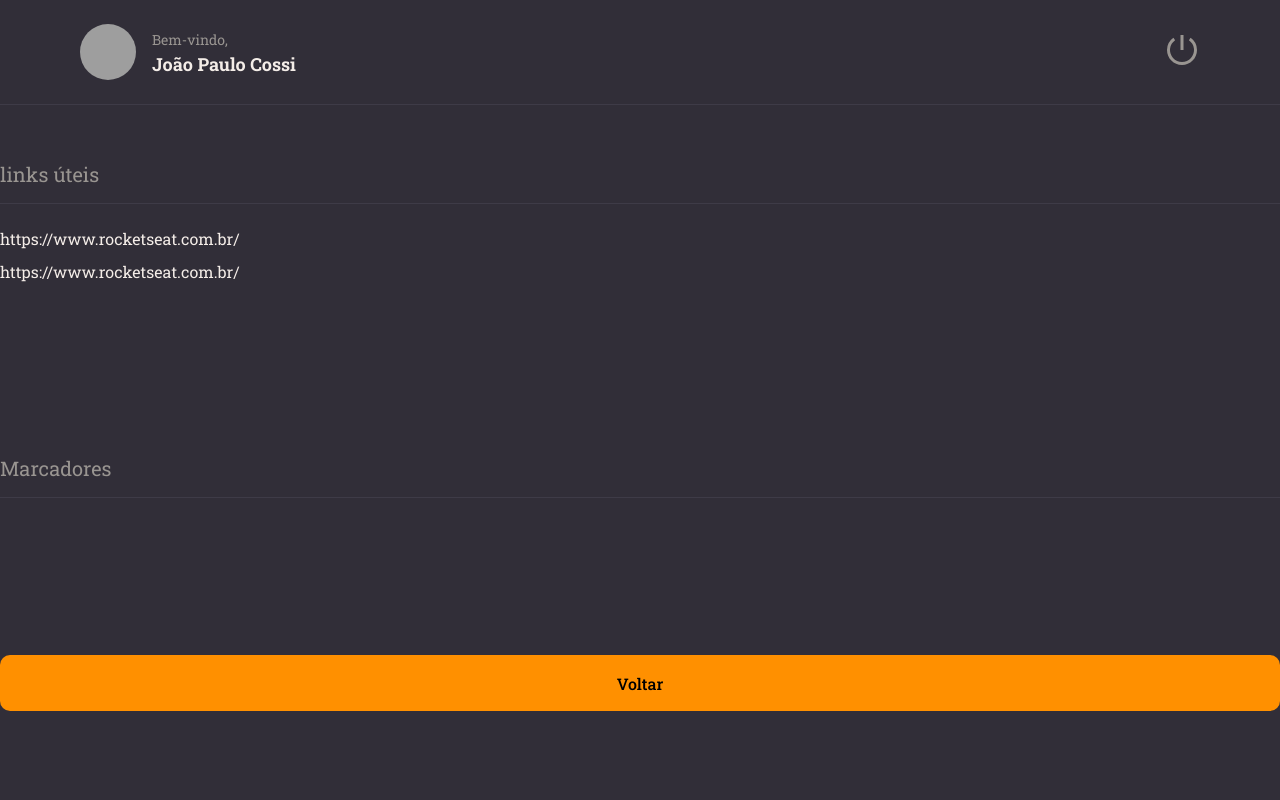
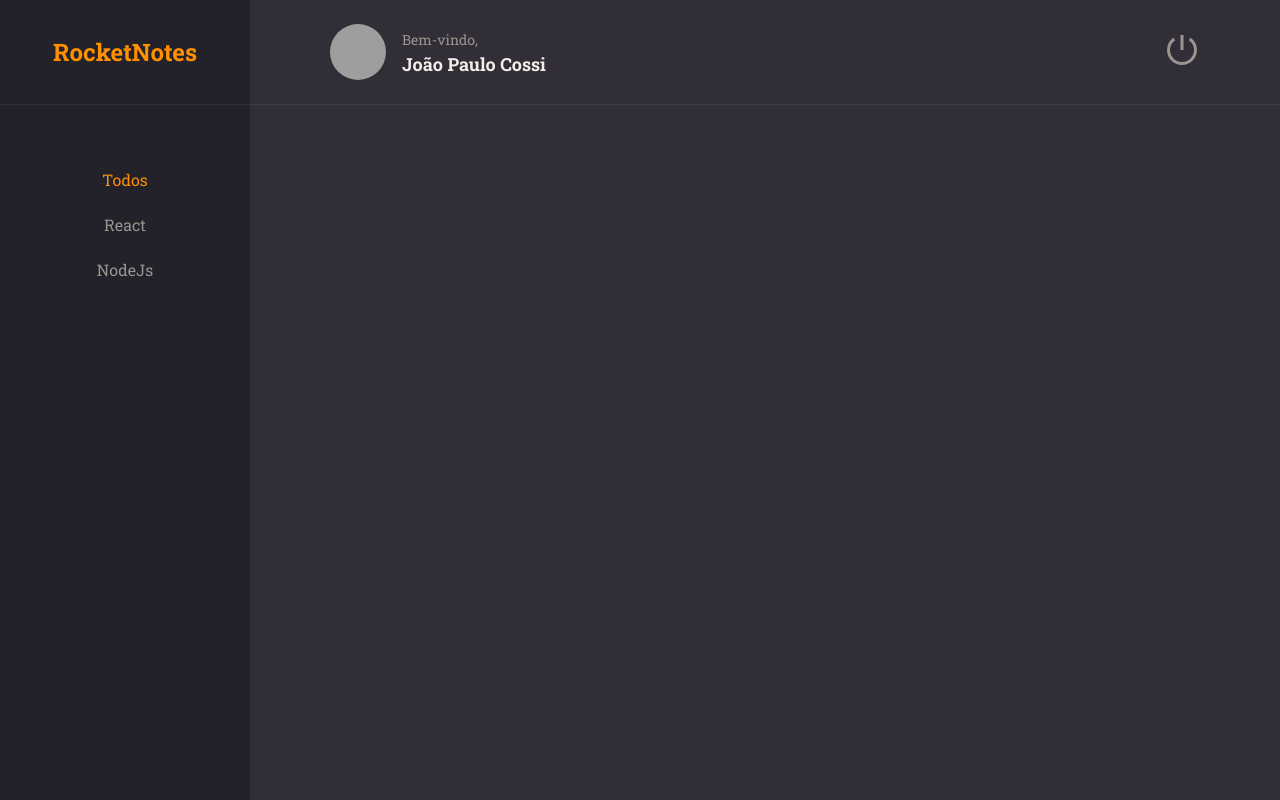
Before and after one commit to jpcossi/RocketNotes-React, a React (Vite) app in the folder rocketnotes/: page / in a window 1280 px wide. Shown: the top 800 px of the page. Built offline with nearby package versions, Linux system fonts and the light colour scheme; grey boxes are pictures that could not be loaded.

Commit message:
new page Home

```diff
--- a/rocketnotes/src/Pages/App/index.jsx
+++ b/rocketnotes/src/Pages/App/index.jsx
@@ -1,13 +1,32 @@
-import { Button } from '../../components/Button/index.jsx'
-import { Header } from '../../components/Header/index.jsx'
-import { Section} from '../../components/Section/index.jsx'
+import { Button } from '../../components/Button'
+import { ButtonText } from '../../components/ButtonText'
+import { Header } from '../../components/Header'
+import { Section} from '../../components/Section'
+import { Tag } from '../../components/Tags'
 
-import { Container, Links} from './styles.js'
+import { Container, Links, Content} from './styles.js'
 
 export function App(){
   return(
     <Container>
       <Header/>
+      <main>
+        <Content>
+          <ButtonText title="Excluir Nota"></ButtonText>
+          <h1>Introdução ao React</h1>
+          <p>
+            Et quis elit do enim veniam magna aute fugiat pariatur officia deserunt.
+             Do commodo commodo pariatur qui sit ad irure. Enim anim laboris mollit
+              deserunt nostrud culpa. Laborum in adipisicing quis occaecat minim tempor
+               est incididunt est.Commodo irure aliquip ex cillum mollit do consequat
+                commodo aute voluptate est cillum labore minim. Pariatur aliqua do
+                reprehenderit cupidatat sit esse eiusmod velit nisi anim nulla esse
+                 occaecat. Non qui aute reprehenderit irure. Cupidatat id laboris duis
+                  nisi occaecat sit enim fugiat do anim. Ullamco voluptate Lorem sunt
+                   culpa elit. Nisi nulla quis mollit ea ex cupidatat elit irure et
+                    fugiat officia. Tempor deserunt consequat incididunt quis veniam
+                     anim incididunt deserunt cillum Lorem cupidatat quis.
+          </p>
           <Section title="links úteis" >
                 <Links>
                   <li>
@@ -20,11 +39,13 @@ export function App(){
           </Section>
 
           <Section title ="Marcadores">
-
+            <Tag title="express"/>
+            <Tag title="node"/>
           </Section>
 
           <Button title="Voltar"/>
-
+        </Content>
+      </main>
     </Container>
   )
 }
--- a/rocketnotes/src/Pages/App/styles.js
+++ b/rocketnotes/src/Pages/App/styles.js
@@ -8,6 +8,14 @@ export const Container = styled.div`
     grid-template-areas:
     "header"
     "content";
+
+    > main{
+        grid-area: content;
+        overflow-y: scroll;
+        padding: 64px 0;
+
+    }
+
 `
 
 export const Links = styled.ul`
@@ -21,3 +29,25 @@ export const Links = styled.ul`
         }
     }
 `
+export const Content = styled.div`
+    max-width: 550px;
+    margin: 0 auto;
+    display: flex;
+    flex-direction: column;
+
+    > button:first-child{
+        align-self: end;
+    }
+
+    > h1{
+        font-size: 36px;
+        font-weight: 500;
+        padding-top: 64px;
+    }
+
+    > p{
+        font-size: 16px;
+        margin-top: 16px;
+        text-align: justify ;
+    }
+`
--- /dev/null
+++ b/rocketnotes/src/Pages/Home/index.jsx
@@ -0,0 +1,27 @@
+import { Container, Brand, Menu, Search, Content, NewNote } from './styles'
+
+import { Header } from '../../components/Header'
+import { ButtonText } from '../../components/ButtonText'
+
+export function Home(){
+    return(
+        <Container>
+            <Brand>
+                <h1>RocketNotes</h1>
+            </Brand>
+            <Header></Header>
+            <Menu>
+                <li><ButtonText title="Todos" isActive></ButtonText></li>
+                <li><ButtonText title="React"></ButtonText></li>
+                <li><ButtonText title="NodeJs"></ButtonText></li>
+            </Menu>
+            <Search>
+
+            </Search>
+            <Content>
+
+            </Content>
+            <NewNote></NewNote>
+        </Container>
+    )
+}
--- /dev/null
+++ b/rocketnotes/src/Pages/Home/styles.js
@@ -0,0 +1,54 @@
+import styled from 'styled-components'
+
+export const Container = styled.div`
+    width: 100%;
+    height: 100vw;
+
+    display: grid;
+    grid-template-columns: 250px auto;
+    grid-template-rows: 105px 128px auto 64px;
+    grid-template-areas:
+    "brand header"
+    "menu search"
+    "menu content"
+    "newnote content";
+
+    background-color: ${({theme}) => theme.COLORS.BACKGROUND_800};
+`
+
+export const Brand = styled.div`
+    grid-area: brand;
+    display: flex;
+    justify-content: center;
+    align-items: center;
+
+    border-bottom-width: 1px;
+    border-bottom-style: solid;
+    border-bottom-color: ${({theme}) => theme.COLORS.BACKGROUND_800};
+    background-color: ${({theme}) => theme.COLORS.BACKGROUND_900};
+
+    > h1{
+        font-size: 24px;
+        color: ${({theme}) => theme.COLORS.ORANGE};
+    }
+`
+export const Menu = styled.ul`
+    grid-area: menu;
+    background-color: ${({theme}) => theme.COLORS.BACKGROUND_900};
+
+    padding-top: 64px;
+    text-align: center;
+
+    > li{
+        margin-bottom: 24px;
+    }
+`
+export const Search = styled.div`
+    grid-area: search;
+`
+export const Content = styled.div`
+    grid-area: content;
+`
+export const NewNote = styled.button`
+    grid-area: newnote;
+`
--- /dev/null
+++ b/rocketnotes/src/components/ButtonText/index.jsx
@@ -0,0 +1,13 @@
+import { Container } from "./styles"
+
+export function ButtonText({title, isActive = false, ...rest}){
+    return(
+        <Container
+            type="button"
+            isActive = {isActive}
+            {...rest}
+        >
+            {title}
+        </Container>
+    )
+}
--- /dev/null
+++ b/rocketnotes/src/components/ButtonText/styles.js
@@ -0,0 +1,10 @@
+import styled from "styled-components";
+
+export const Container = styled.button`
+    background: none;
+    color: ${({theme, isActive}) => isActive ? theme.COLORS.ORANGE: theme.COLORS.GRAY_100};
+    border: none;
+    font-size: 16px;
+
+
+`
--- a/rocketnotes/src/components/Section/styles.js
+++ b/rocketnotes/src/components/Section/styles.js
@@ -1,7 +1,7 @@
 import styled from 'styled-components'
 
 export const Container = styled.section`
-    margin: 56px 0 28px;
+    margin: 28px 0;
 
     > h2{
         border-bottom-width: 1px;
--- /dev/null
+++ b/rocketnotes/src/components/Tags/index.jsx
@@ -0,0 +1,9 @@
+import { Container } from "./styles"
+
+export function Tag({title}){
+    return(
+        <Container>
+            {title}
+        </Container>
+    )
+}
--- /dev/null
+++ b/rocketnotes/src/components/Tags/styles.js
@@ -0,0 +1,11 @@
+import styled from 'styled-components'
+
+export const Container = styled.span`
+    font-size: 12px;
+    padding: 5px 14px;
+    border-radius: 5px;
+    margin-right: 6px;
+    color: ${({theme}) => theme.COLORS.BACKGROUND_900};
+    background-color: ${({theme}) => theme.COLORS.ORANGE};
+
+`
--- a/rocketnotes/src/main.jsx
+++ b/rocketnotes/src/main.jsx
@@ -4,13 +4,13 @@ import GlobalStyles from './styles/global'
 import theme from './styles/theme'
 
 import { ThemeProvider } from 'styled-components'
-import { App } from './Pages/App'
+import { Home } from './Pages/Home'
 
 ReactDOM.createRoot(document.getElementById('root')).render(
   <React.StrictMode>
     <ThemeProvider theme={theme}>
       <GlobalStyles></GlobalStyles>
-      <App/>
+      <Home/>
     </ThemeProvider>
   </React.StrictMode>
 )
```
Lines whose indentation alone changed are shown as unchanged.
